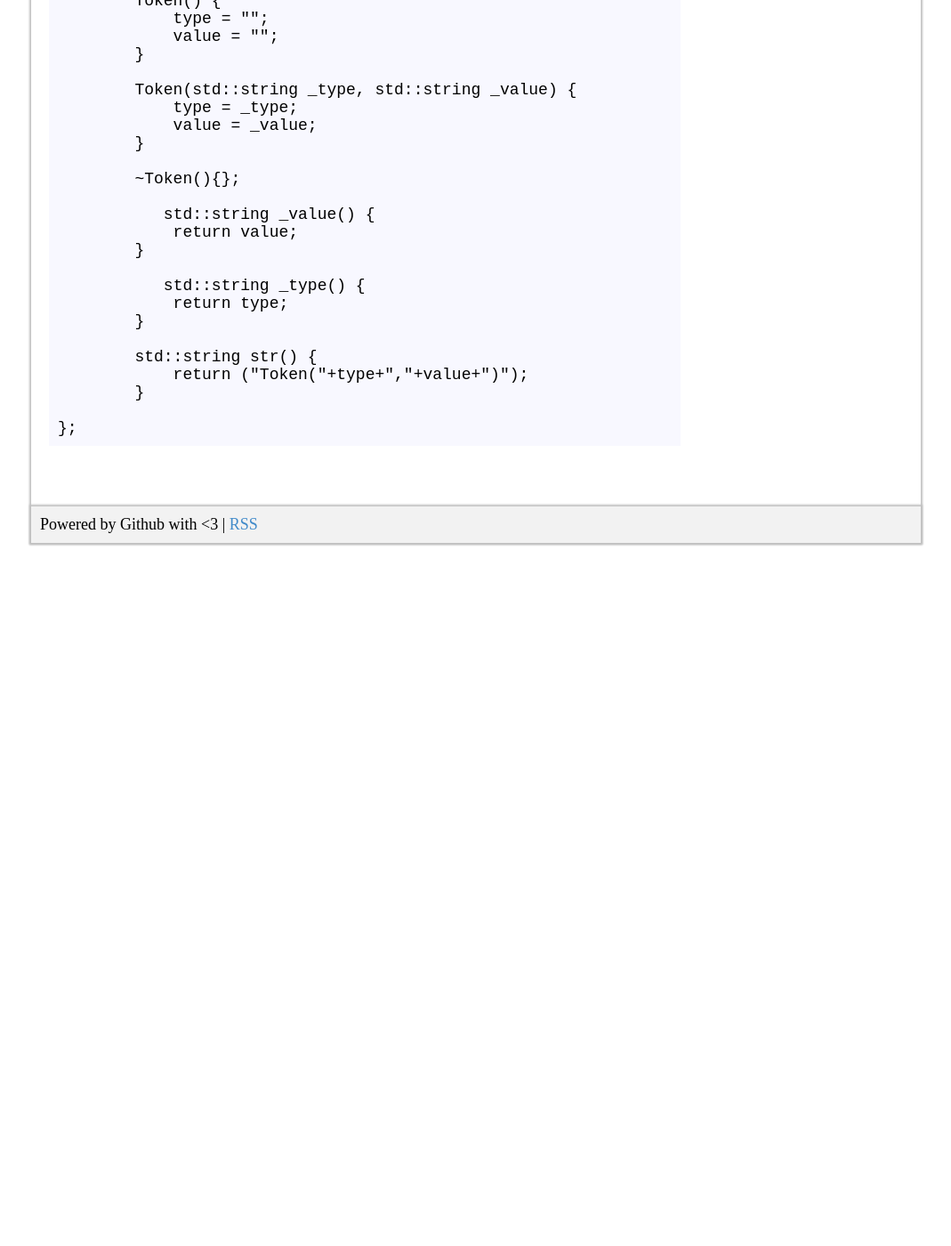
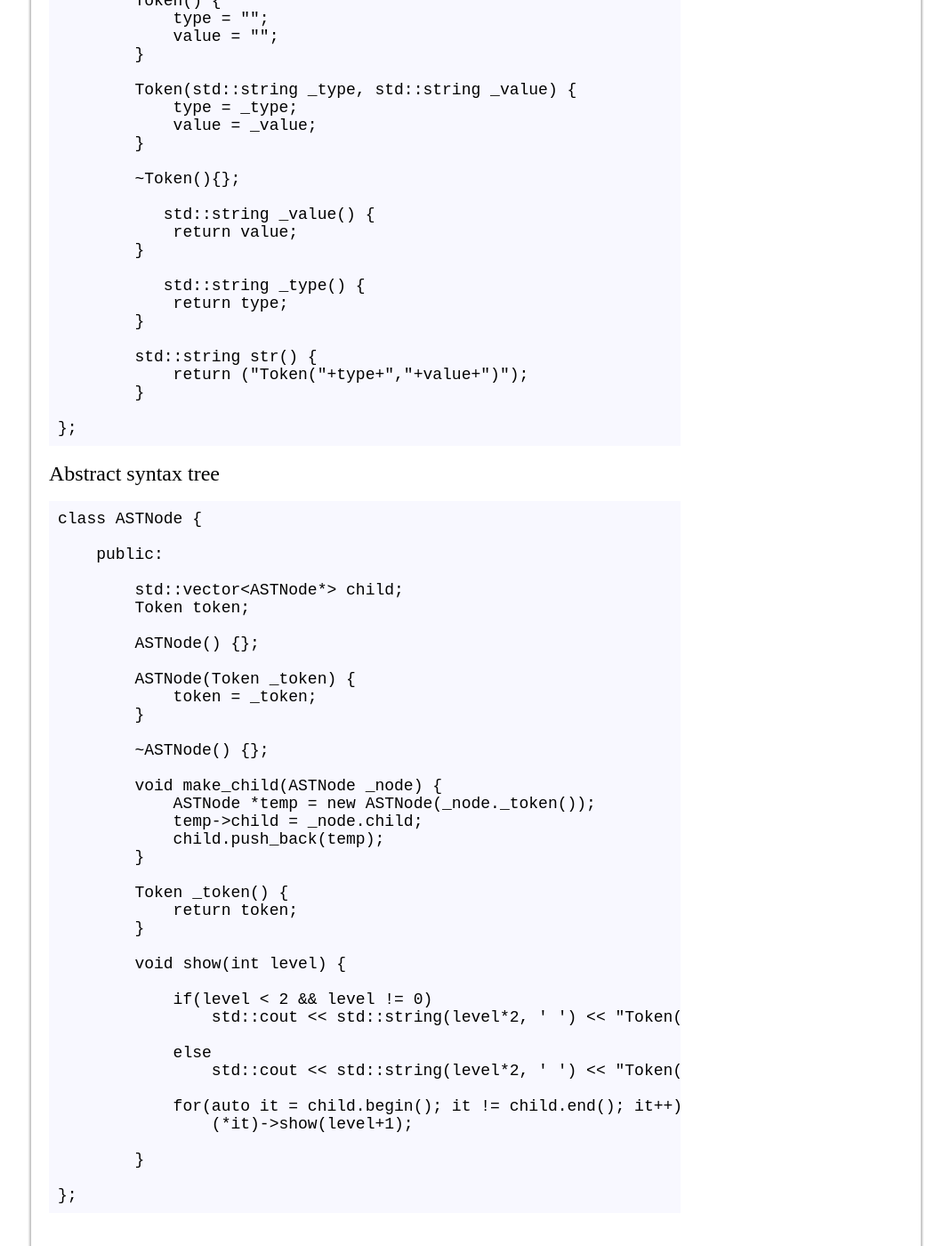
Before and after one commit to zarat/zarat.github.io, a Jekyll site: the page built from _posts/2019-04-03-script-interpreter.markdown, in a window 1280 px wide and 1400 px high, scrolled down 1552 px. Shown: the whole window at 89% size, without its empty margins (105-1174 px from the left). Built offline with Jekyll 4.4.1, drawn with Linux system fonts in a browser that asks for light colours; comment, search, counter and statistics services are not loaded; before the commit the page ends 2182 px from its top, so only the background shows below that.

Commit message:
Update 2019-04-03-script-interpreter.markdown

````diff
--- a/_posts/2019-04-03-script-interpreter.markdown
+++ b/_posts/2019-04-03-script-interpreter.markdown
@@ -90,3 +90,47 @@ class Token {
 
 };
 ```
+
+<h3>Abstract syntax tree</h3>
+
+```C++
+class ASTNode {
+
+    public:
+
+        std::vector<ASTNode*> child;
+    	Token token;
+
+        ASTNode() {};
+
+        ASTNode(Token _token) {
+            token = _token;
+        }
+
+        ~ASTNode() {};
+
+        void make_child(ASTNode _node) {
+            ASTNode *temp = new ASTNode(_node._token());
+            temp->child = _node.child;
+            child.push_back(temp);
+        }
+
+        Token _token() {
+            return token;
+        }
+
+        void show(int level) {
+
+            if(level < 2 && level != 0)
+                std::cout << std::string(level*2, ' ') << "Token('" << token._type() << "', '" << token._value() << "')\n";
+
+            else
+                std::cout << std::string(level*2, ' ') << "Token('" << token._type() << "', '" << token._value() << "')\n";
+
+            for(auto it = child.begin(); it != child.end(); it++)
+                (*it)->show(level+1);
+
+        }
+
+};
+```
````
